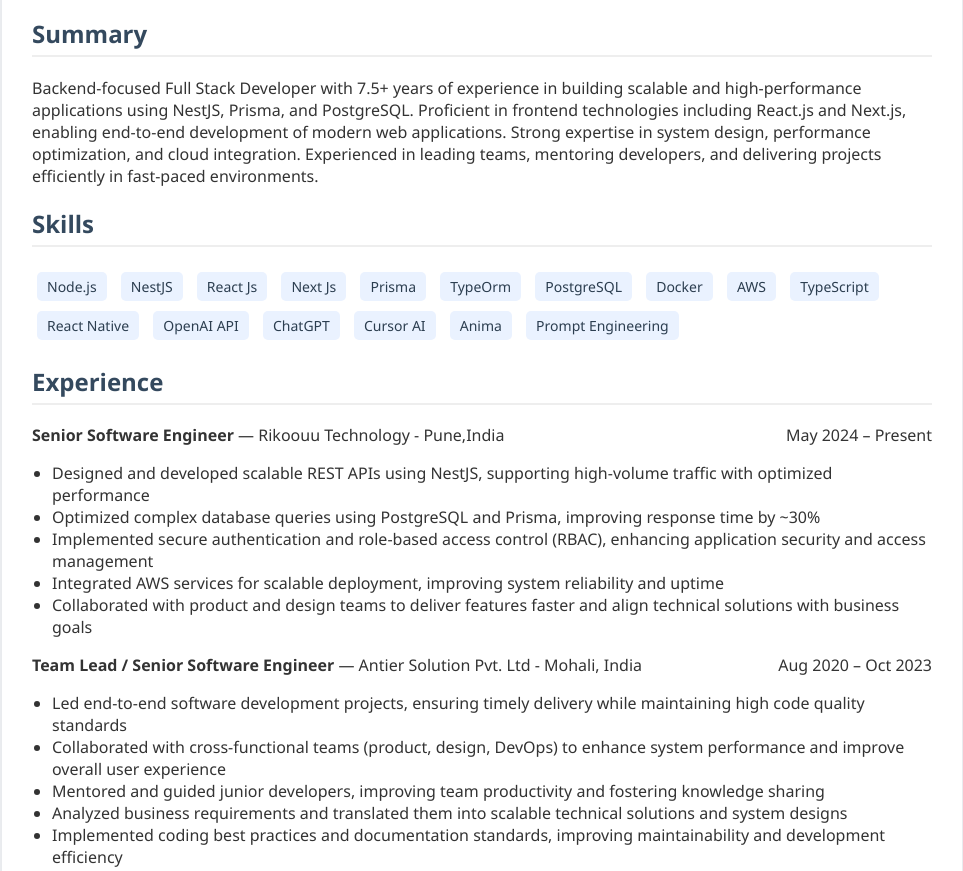
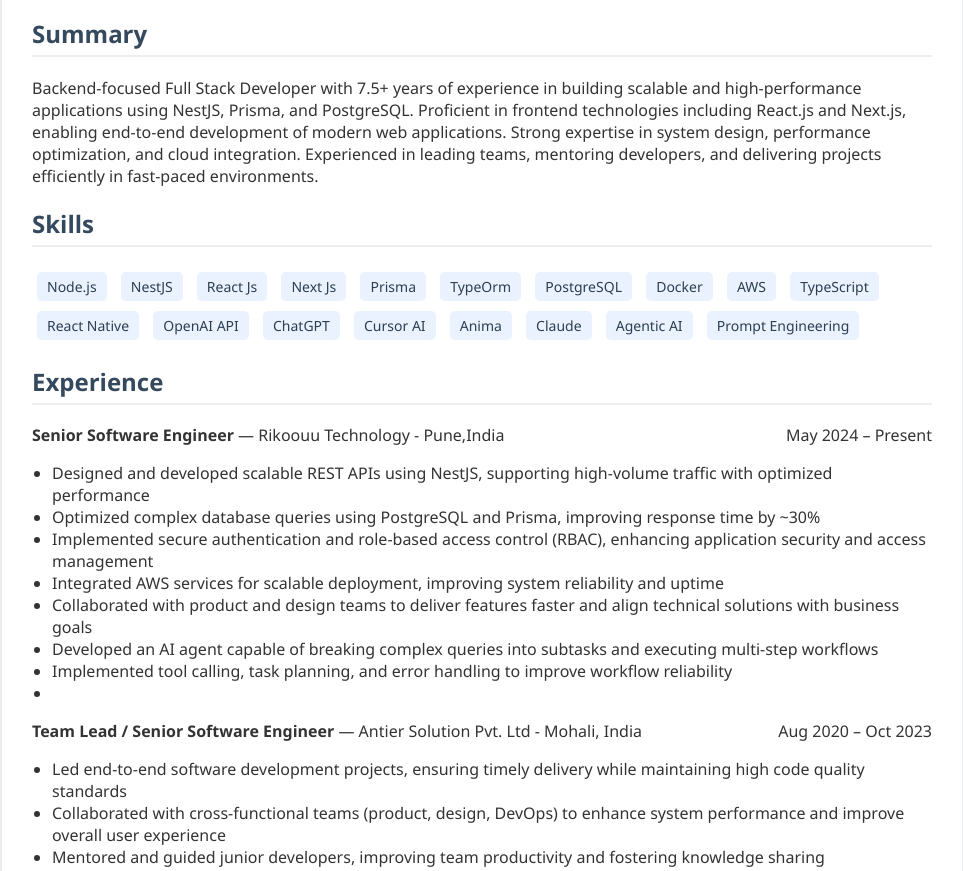
Before and after one commit to hemavardhan/hemavardhan.github.io, a plain HTML site: page index.html in a window 1280 px wide. Shown: the part 187-1058 px from the top of the page, without its empty margins (158-1121 px from the left). Drawn offline with Linux system fonts and the light colour scheme.

Commit message:
Update index.html

```diff
--- a/index.html
+++ b/index.html
@@ -127,6 +127,8 @@
         <span>ChatGPT</span>
         <span>Cursor AI</span>
         <span>Anima</span>
+        <span>Claude</span>
+        <span>Agentic AI</span>
         <span>Prompt Engineering</span>
     </div>
 
@@ -143,6 +145,9 @@
     <li>Implemented secure authentication and role-based access control (RBAC), enhancing application security and access management</li>
      <li>Integrated AWS services for scalable deployment, improving system reliability and uptime</li>
     <li>Collaborated with product and design teams to deliver features faster and align technical solutions with business goals</li>
+    <li>Developed an AI agent capable of breaking complex queries into subtasks and executing multi-step workflows</li>
+    <li>Implemented tool calling, task planning, and error handling to improve workflow reliability</li>
+    <li></li>
 </ul>
 <!-- Previous Job -->
 <p>
```
